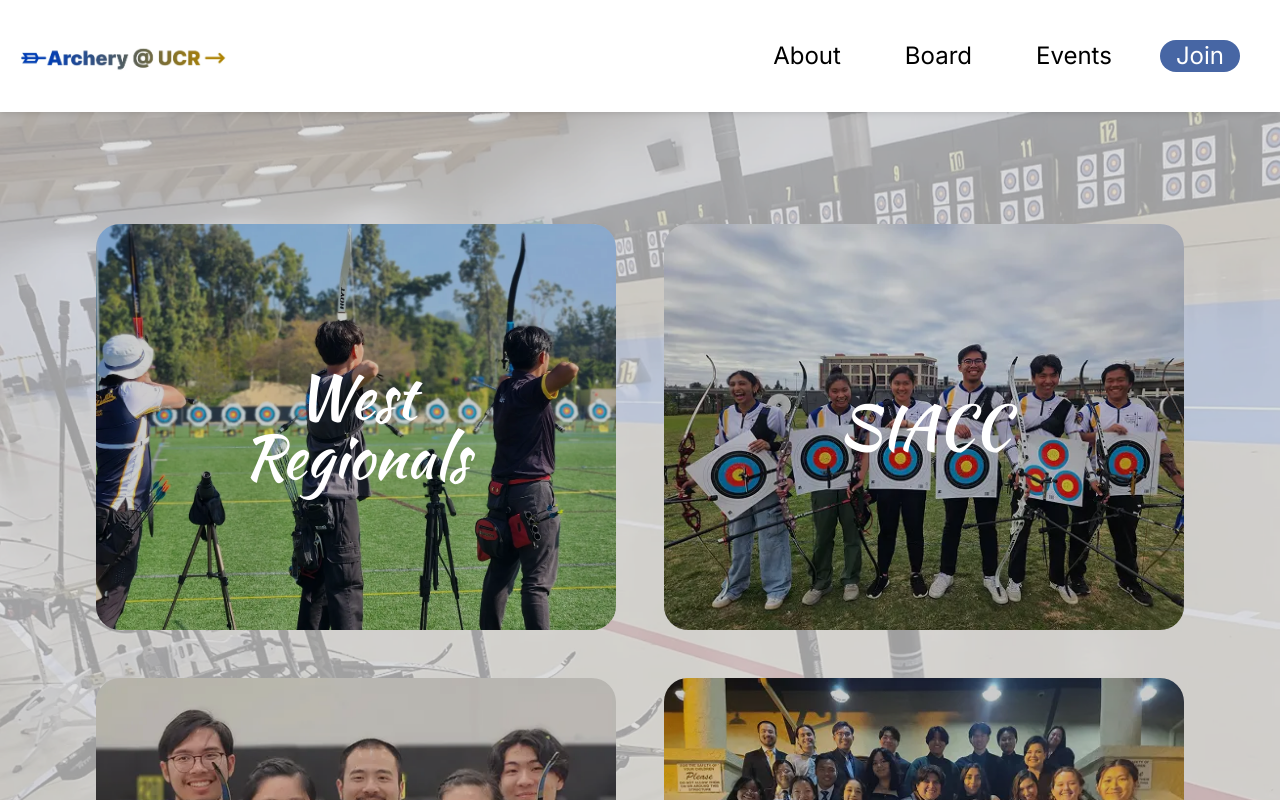
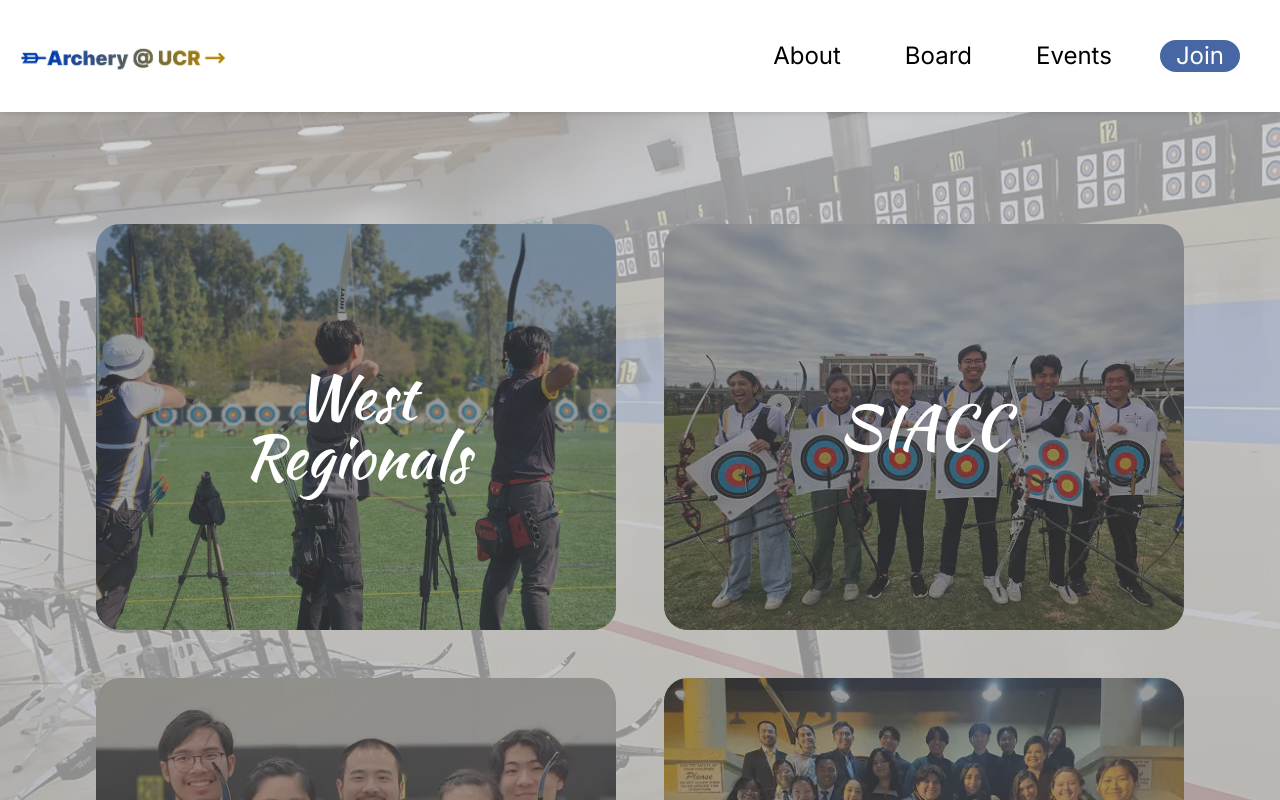
Before and after one commit to acm-ucr/archery-website, a Next.js app: page /about in a window 1280 px wide. Shown: the top 800 px of the page. Built offline with nearby package versions, Linux system fonts and the light colour scheme.

Commit message:
adjusted gradiant and removed unneccesary code

```diff
--- a/src/app/about/page.tsx
+++ b/src/app/about/page.tsx
@@ -2,9 +2,9 @@ import Gallery from "@/components/about/gallery";
 
 const AboutPage = () => {
   return (
-    <div className="flex min-h-screen flex-col justify-between">
+    <>
       <Gallery />
-    </div>
+    </>
   );
 };
 
--- a/src/components/about/gallery.tsx
+++ b/src/components/about/gallery.tsx
@@ -1,18 +1,9 @@
 import GalleryCard from "@/components/about/gallerycard";
-import galleryWestRegionals from "@/public/galleryWestRegionals.webp";
-import gallerySIACC from "@/public/gallerySIACC.webp";
-import galleryIndoorNationals from "@/public/galleryIndoorNationals.webp";
-import galleryBanquet from "@/public/galleryBanquet.webp";
+import { galleryItems } from "@/data/gallerycards";
 import galleryBackground from "@/public/galleryBackground.webp";
 import Image from "next/image";
 
 const Gallery = () => {
-  const galleryItems = [
-    { title: "West\nRegionals", image: galleryWestRegionals },
-    { title: "SIACC", image: gallerySIACC },
-    { title: "Indoor\nNationals", image: galleryIndoorNationals },
-    { title: "Banquet", image: galleryBanquet },
-  ];
   return (
     <div className="relative min-h-screen w-full py-12 md:py-20">
       <Image
@@ -20,13 +11,12 @@ const Gallery = () => {
         alt="Gallery Background"
         fill
         className="object-cover contrast-50"
-        priority
       />
-
-      <div className="relative z-10 container mx-auto px-8 md:px-16">
+      <div className="absolute inset-0 bg-gradient-to-b from-black/5 to-black/15"></div>
+      <div className="relative container mx-auto px-8 md:px-16">
         <div className="grid grid-cols-1 gap-4 p-8 md:grid-cols-2 md:gap-12">
-          {galleryItems.map((item, index) => (
-            <GalleryCard key={index} title={item.title} image={item.image} />
+          {galleryItems.map(({ title, image }, index) => (
+            <GalleryCard key={index} title={title} image={image} />
           ))}
         </div>
       </div>
--- a/src/components/about/gallerycard.tsx
+++ b/src/components/about/gallerycard.tsx
@@ -9,7 +9,7 @@ const GalleryCard = ({ title, image }: GalleryCardProps) => {
   return (
     <div className="relative aspect-[532/415] w-full overflow-hidden rounded-3xl">
       <Image src={image} alt={title} fill className="object-cover" />
-      <div className="absolute inset-0 flex items-center justify-center bg-black/20 shadow-lg">
+      <div className="bg-archery-grey-200/55 absolute inset-0 flex items-center justify-center shadow-lg">
         <p className="font-archery-kaushan text-center text-lg whitespace-pre-line text-white md:text-6xl">
           {title}
         </p>
--- /dev/null
+++ b/src/data/gallerycards.ts
@@ -0,0 +1,11 @@
+import galleryWestRegionals from "@/public/galleryWestRegionals.webp";
+import gallerySIACC from "@/public/gallerySIACC.webp";
+import galleryIndoorNationals from "@/public/galleryIndoorNationals.webp";
+import galleryBanquet from "@/public/galleryBanquet.webp";
+
+export const galleryItems = [
+  { title: "West\nRegionals", image: galleryWestRegionals },
+  { title: "SIACC", image: gallerySIACC },
+  { title: "Indoor\nNationals", image: galleryIndoorNationals },
+  { title: "Banquet", image: galleryBanquet },
+];
```
